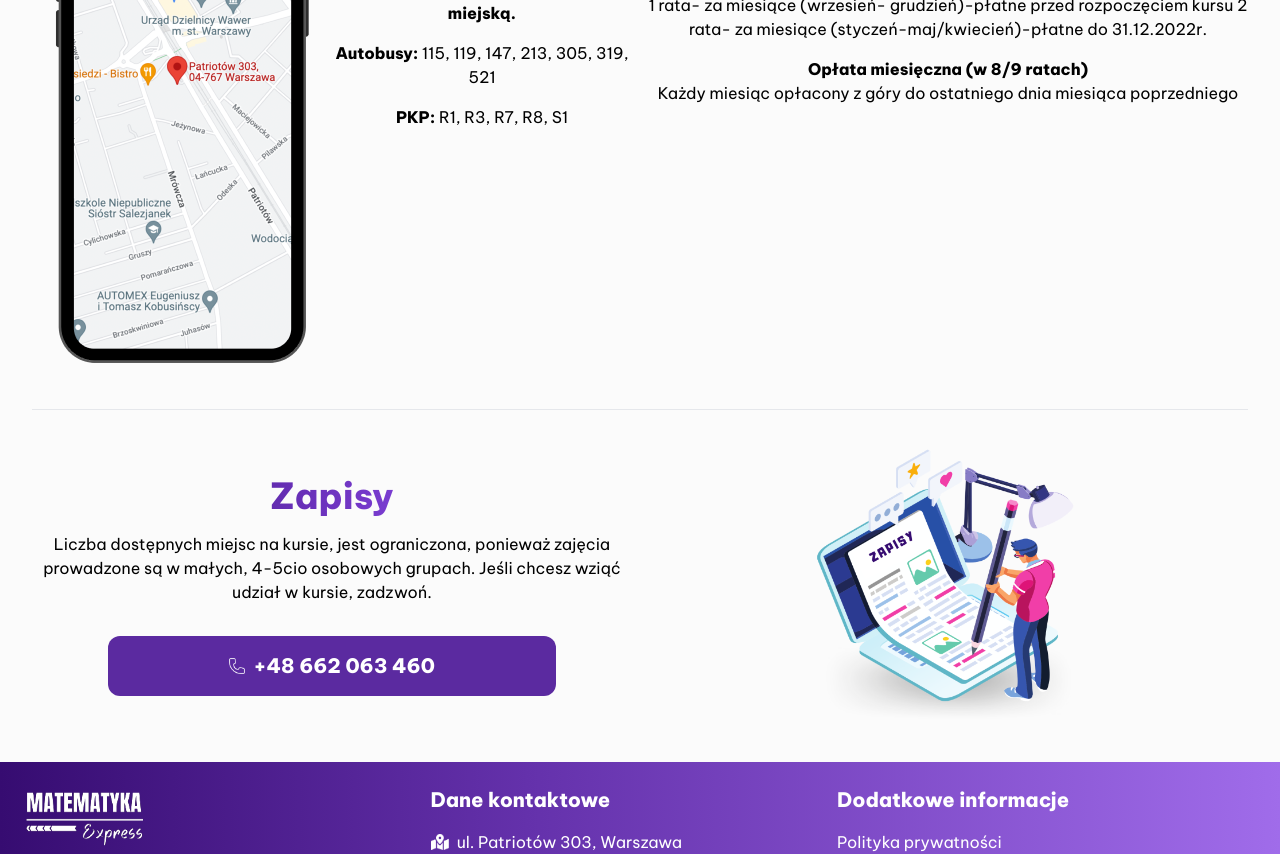
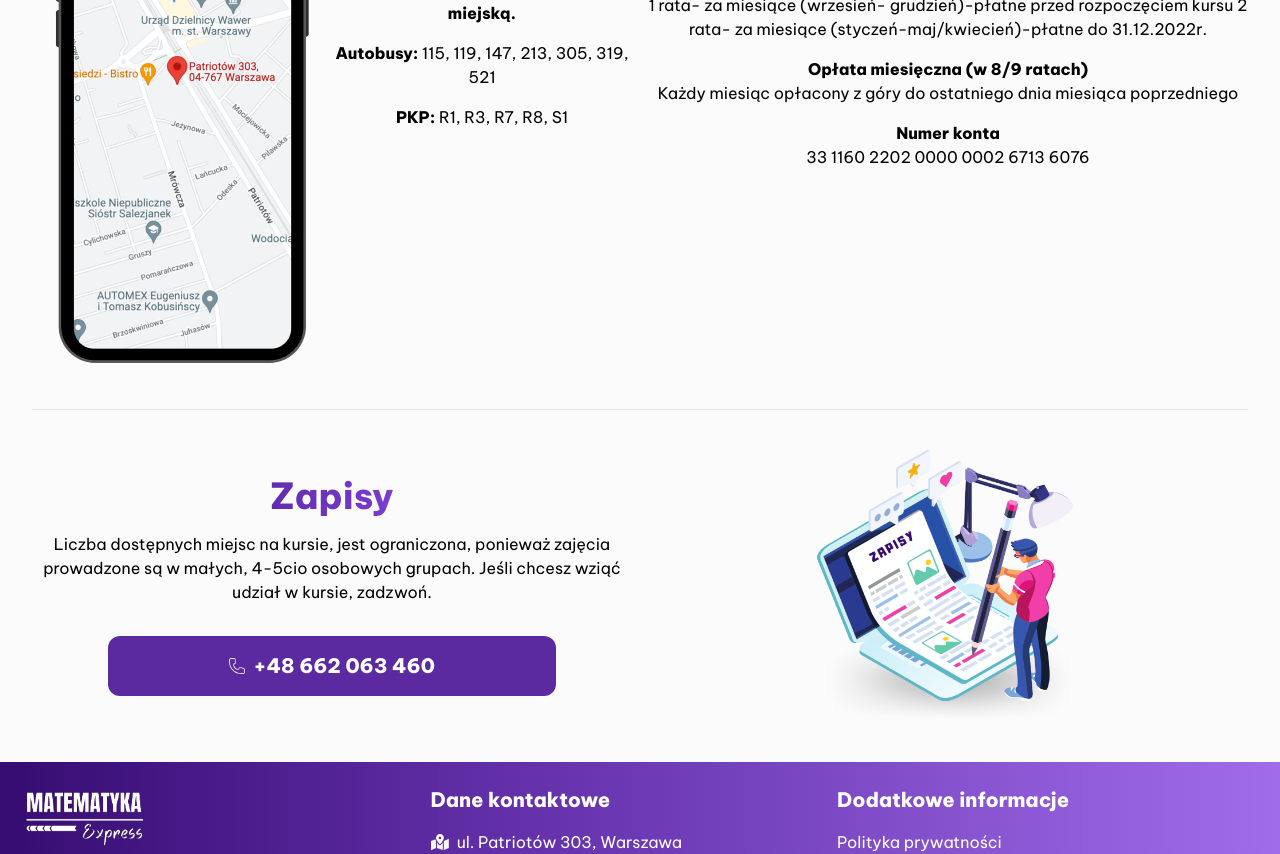
Before and after one commit to tomaszek92/matematyka-express, a Nuxt app: page /kursy in a window 1280 px wide. Shown: the part 4720-5574 px from the top of the page. Built offline with nearby package versions, Linux system fonts and the light colour scheme.

Commit message:
add account number

```diff
--- a/pages/kontakt.vue
+++ b/pages/kontakt.vue
@@ -19,6 +19,8 @@
       <a class="" :href="`mailto:${email}`">
         <span>{{ email }}</span>
       </a>
+      <br />
+      33 1160 2202 0000 0002 6713 6076
     </div>
     <div class="mt-8">
       <iframe
--- a/pages/kursy.vue
+++ b/pages/kursy.vue
@@ -51,10 +51,14 @@
             kursu 2 rata- za miesiące (styczeń-maj/kwiecień)-płatne do
             31.12.2022r.
           </div>
-          <div>
+          <div class="mb-4">
             <strong>Opłata miesięczna (w 8/9 ratach)</strong><br />
             Każdy miesiąc opłacony z góry do ostatniego dnia miesiąca
             poprzedniego
+          </div>
+          <div>
+            <strong>Numer konta</strong><br />
+            33 1160 2202 0000 0002 6713 6076
           </div>
         </div>
       </div>
```
